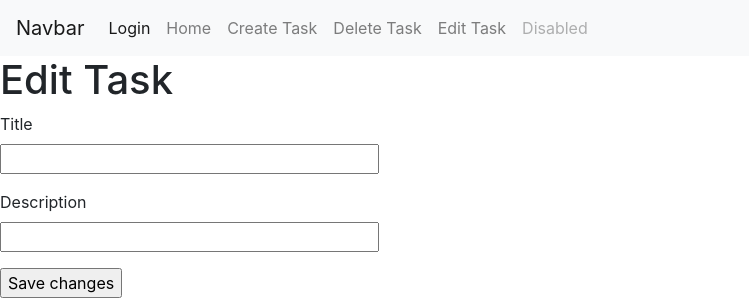
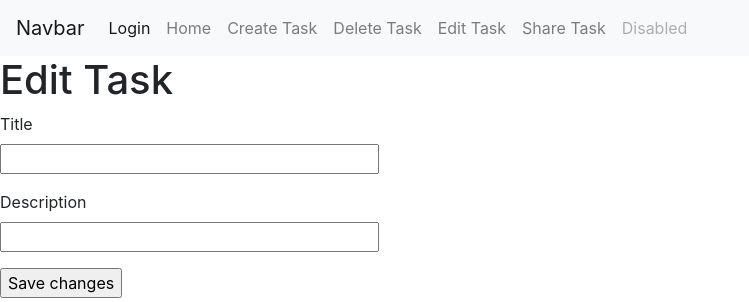
Before and after one commit to ZetaVII/Task-Manager-App, a Flask app: page /edittask in a window 1280 px wide. Shown: the top 302 px of the page, without its empty margins (0-749 px from the left). Run offline with Flask 2, Linux system fonts and the light colour scheme; a user stored in the database is signed in; data that the repository does not hold is empty; some libraries are stand-ins or nearby versions.

Commit message:
Add option for sharing a task.

```diff
--- a/app/templates/base.html
+++ b/app/templates/base.html
@@ -30,6 +30,9 @@
                               <a class="nav-link" href="{{ url_for('findTask') }}">Edit Task</a>
                             </li>
                             <li class="nav-item">
+                              <a class="nav-link" href="{{ url_for('shareTask') }}">Share Task</a>
+                            </li>
+                            <li class="nav-item">
                               <a class="nav-link disabled" href="#">Disabled</a>
                             </li>
                           </ul>
```
